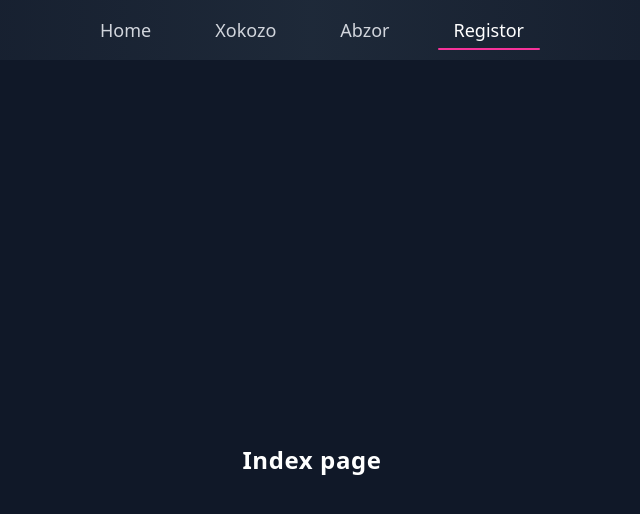
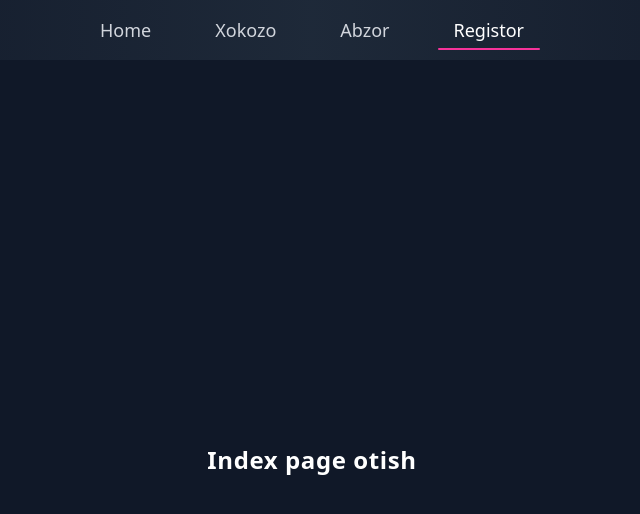
Before and after one commit to miryoqubovabdulloh/GIT-H, a React (Vite) app: page /registor in a window 1280 px wide. Shown: the top 514 px of the page, without its empty margins (328-968 px from the left). Built offline with nearby package versions, Linux system fonts and the light colour scheme.

Commit message:
ozgarish4

```diff
--- a/src/components/Registor.tsx
+++ b/src/components/Registor.tsx
@@ -11,7 +11,7 @@ function Registor() {
                    hover:after:w-full after:transition-all after:duration-300
                    hover:text-blue-600 transition-colors duration-300"
       >
-        Index page
+        Index page otish
       </Link>
     </div>
   );
--- a/src/pages/index/Index.tsx
+++ b/src/pages/index/Index.tsx
@@ -7,7 +7,7 @@ function Index() {
                    after:content-[''] after:absolute after:left-0 after:bottom-0
                    after:w-0 after:h-[2px] after:bg-blue-500
                    hover:after:w-full after:transition-all after:duration-300
-                   hover:text-blue-600 transition-colors duration-300" to={"register"}>Registor page</Link>
+                   hover:text-blue-600 transition-colors duration-300" to={"register"}>Registor page otish</Link>
         </div>
     )
 }
```
